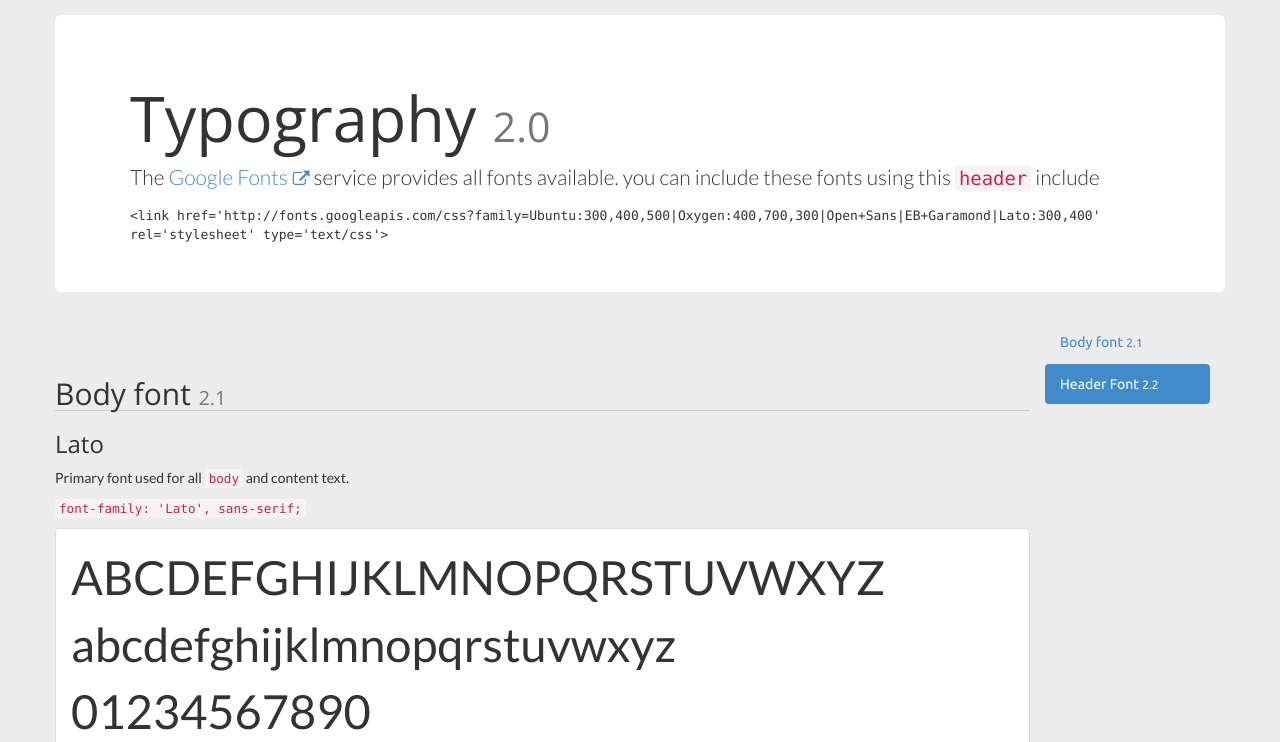
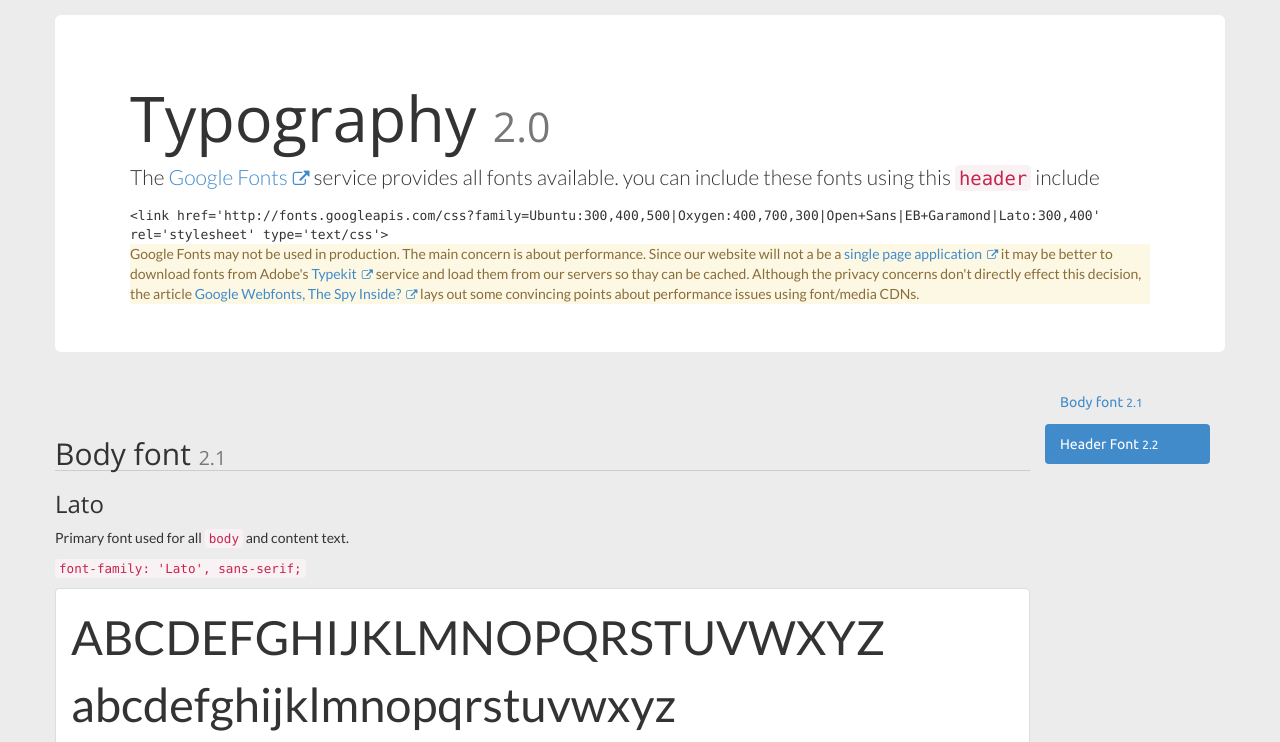
Before and after one commit to 8bitsquid/ualib-styles, a website: page styleguide/section-2.html in a window 1280 px wide. Shown: the part 57-799 px from the top of the page. Drawn offline with nearby package versions, Linux system fonts and the light colour scheme.

Commit message:
Updated typography docs

```diff
--- a/styleguide/section-2.html
+++ b/styleguide/section-2.html
@@ -78,7 +78,12 @@
                                 <p>The <a href="https://www.google.com/fonts">Google Fonts</a> service provides all fonts available.
 you can include these fonts using this <code>header</code> include</p>
 <pre><code>&lt;link href=&#39;http://fonts.googleapis.com/css?family=Ubuntu:300,400,500|Oxygen:400,700,300|Open+Sans|EB+Garamond|Lato:300,400&#39; rel=&#39;stylesheet&#39; type=&#39;text/css&#39;&gt;
-</code></pre>
+</code></pre><div class="bg-warning text-warning">
+Google Fonts may not be used in production. The main concern is about performance. Since our website will not a be a <a href="http://en.wikipedia.org/wiki/Single-page_application">single page application</a>
+it may be better to download fonts from Adobe&#39;s <a href="https://typekit.com/fonts?licenses=desktop">Typekit</a> service and load them from our servers so thay can be cached.
+Although the privacy concerns don&#39;t directly effect this decision, the article <a href="http://fontfeed.com/archives/google-webfonts-the-spy-inside/">Google Webfonts, The Spy Inside?</a> lays out some
+convincing points about performance issues using font/media CDNs.
+</div>
 
                     </div>
                 </div>
```
Also changed, not shown: src/styles/bootstrap/variables.less (+7 -0 lines), 1 other file.
